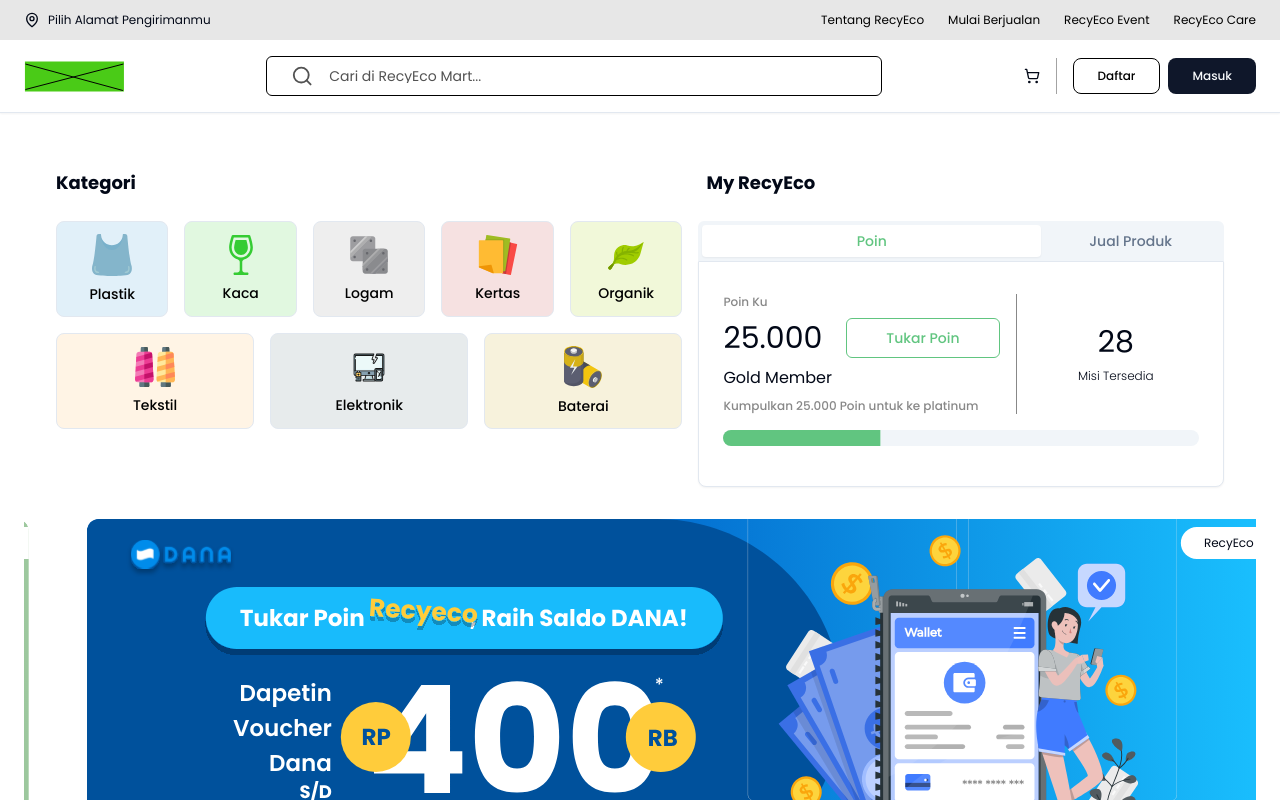
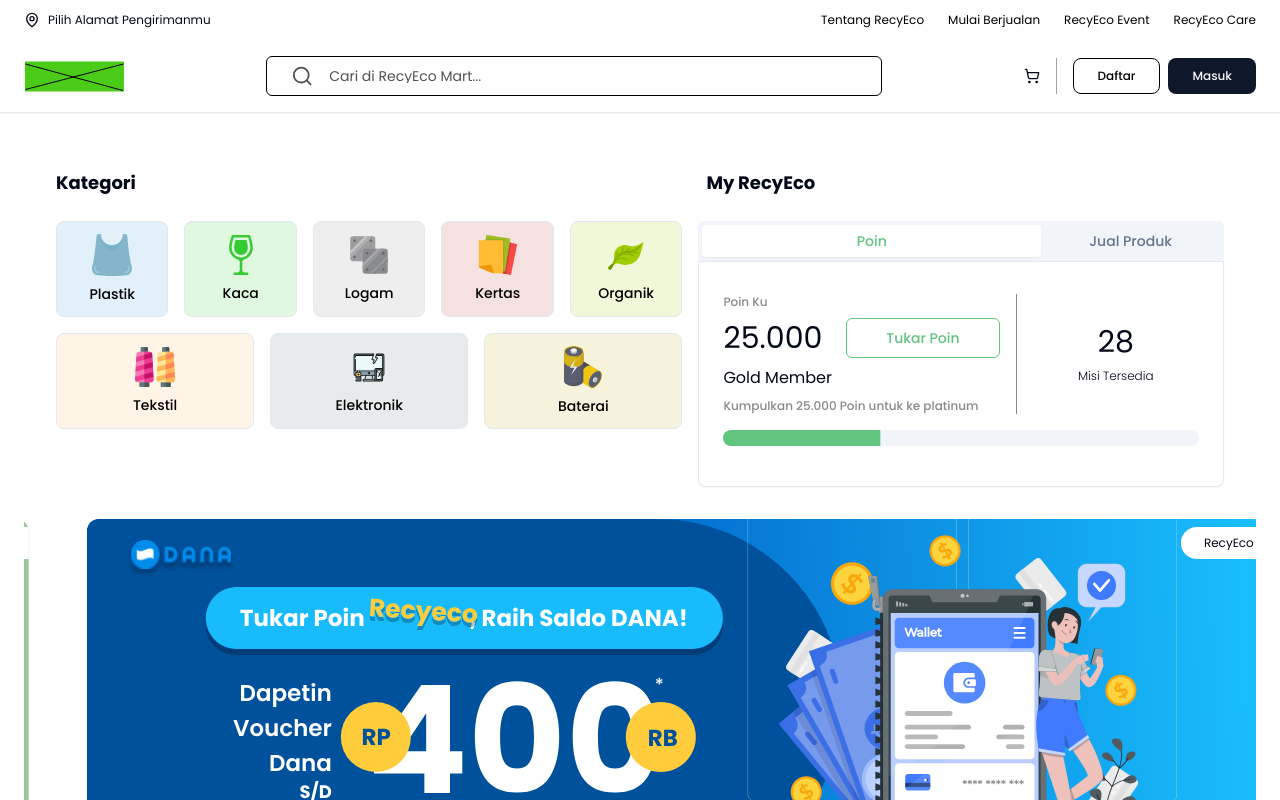
Before and after one commit to proxo-pt/recyeco-fe, a Next.js app: page / in a window 1280 px wide. Shown: the top 800 px of the page. Built offline with nearby package versions, Linux system fonts and the light colour scheme.

Commit message:
fix: Navbar Background Color

```diff
--- a/src/components/layout/Navbar/index.tsx
+++ b/src/components/layout/Navbar/index.tsx
@@ -21,8 +21,8 @@ import placeholderLogo from '@/assets/placeholder-logo.svg';
 
 const Navbar: FC = () => {
   return (
-    <header className="w-full sticky top-0 z-10 flex-none transition-colors duration-500 shadow-sm border-b">
-      <div className="hidden md:block bg-[#E7E7E7]">
+    <header className="w-full sticky top-0 z-10 flex-none transition-colors duration-500 shadow-sm border-b bg-white">
+      <div className="hidden md:block ">
         <div className="container flex justify-between items-center mx-auto px-6 py-2">
           <div className="flex items-center gap-2">
             <MapPin className="w-4" />
```
